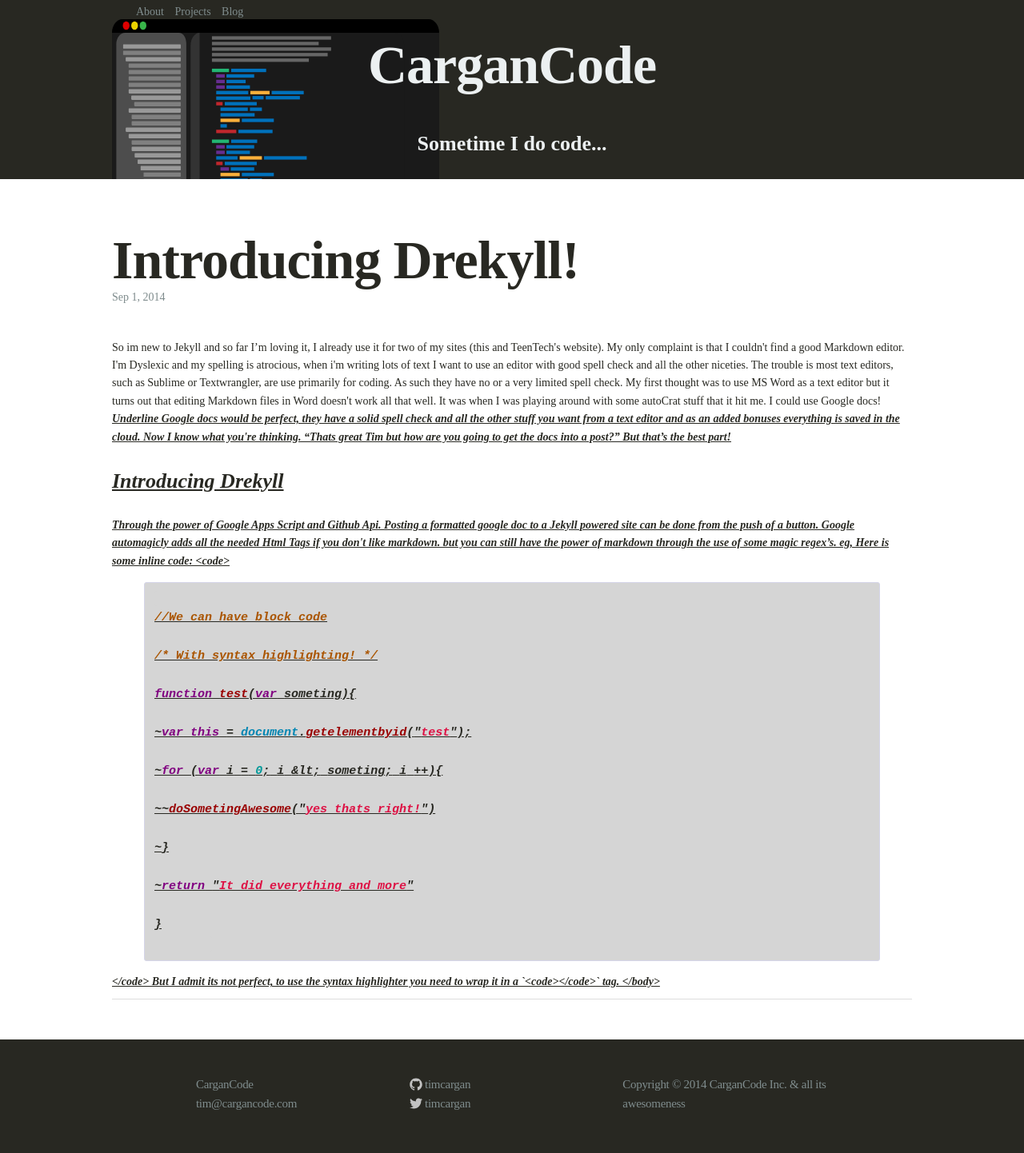
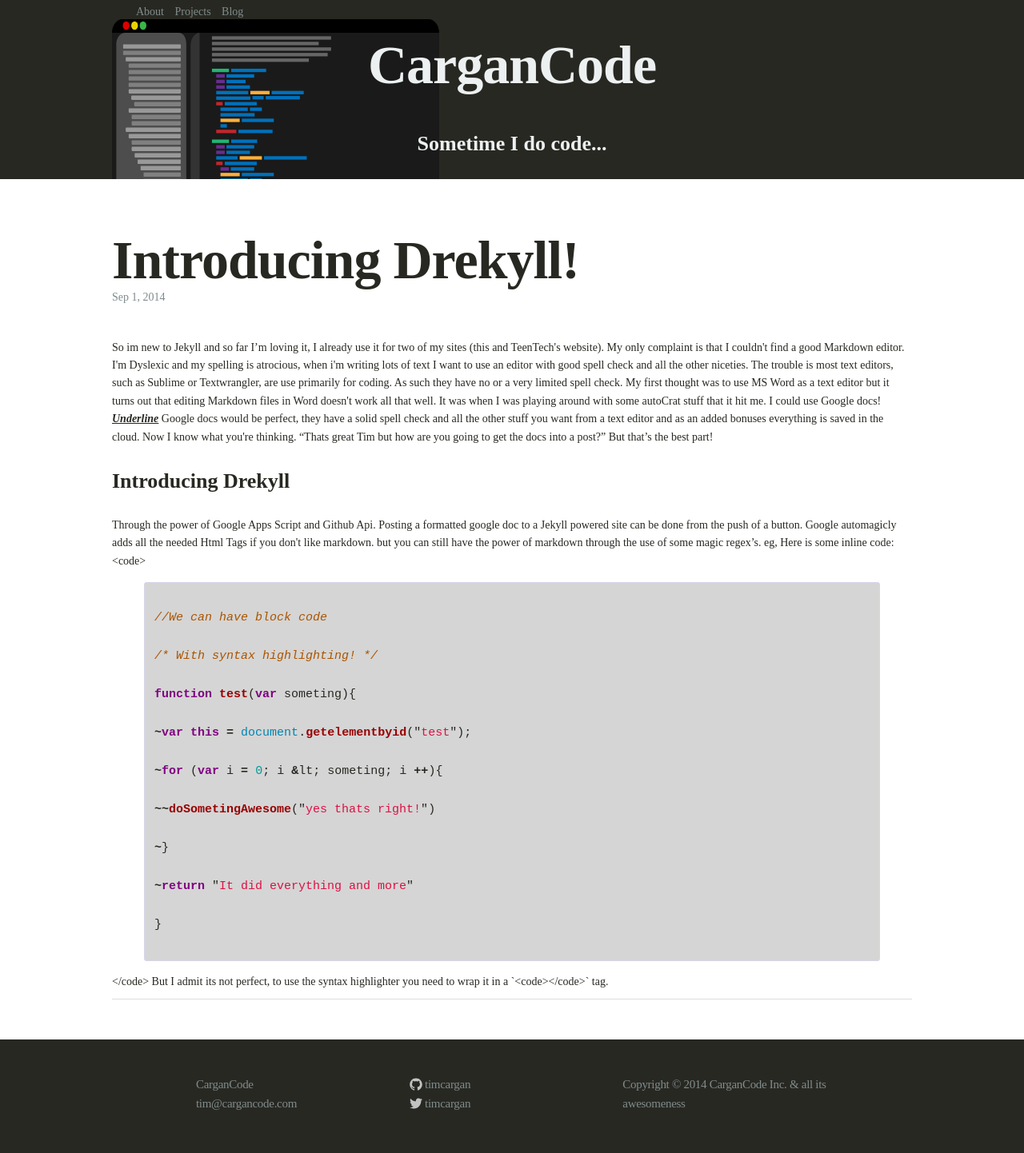
Before and after one commit to CarganCode/CarganCode.github.io, a Jekyll site: the page built from _posts/2014-9-1-Introducing_Drekyll!.md, in a window 1280 px wide. Shown: the whole page at 80% size. Built offline with Jekyll 4.4.1, drawn with Linux system fonts in a browser that asks for light colours.

Commit message:
Update 2014-9-1-Introducing_Drekyll!.md

```diff
--- a/_posts/2014-9-1-Introducing_Drekyll!.md
+++ b/_posts/2014-9-1-Introducing_Drekyll!.md
@@ -7,7 +7,7 @@
 	So im new to Jekyll and so far I’m loving it, I already use it for two of my sites (this and TeenTech's website). My only complaint is that I couldn't find a good Markdown editor. I'm Dyslexic and my spelling is atrocious, when i'm writing lots of text I want to use an editor with good spell check and all the other niceties. The trouble is most text editors, such as Sublime or Textwrangler, are use primarily for coding. As such they have no or a very limited spell check. My first thought was to use MS Word as a text editor but it turns out that editing Markdown files in Word doesn't work all that well. It was when I was playing around with some autoCrat stuff that it hit me. I could use Google docs!
 
 <!--more-->
-	<span style="font-style:italic;text-decoration:underline;font-weight:bold;">Underline
+	<span style="font-style:italic;text-decoration:underline;font-weight:bold;">Underline</span>
 
 Google docs would be perfect, they have a solid spell check and all the other stuff you want from a text editor and as an added bonuses everything is saved in the cloud. Now I know what you're thinking. “Thats great Tim but how are you going to get the docs into a post?” But that’s the best part!
 
```
